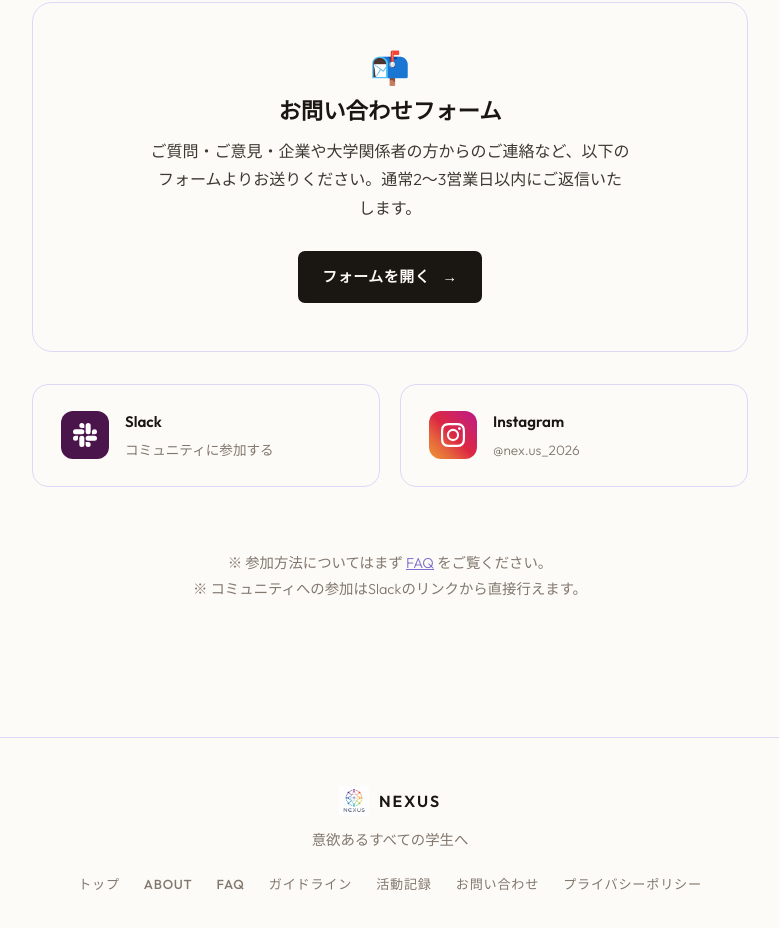
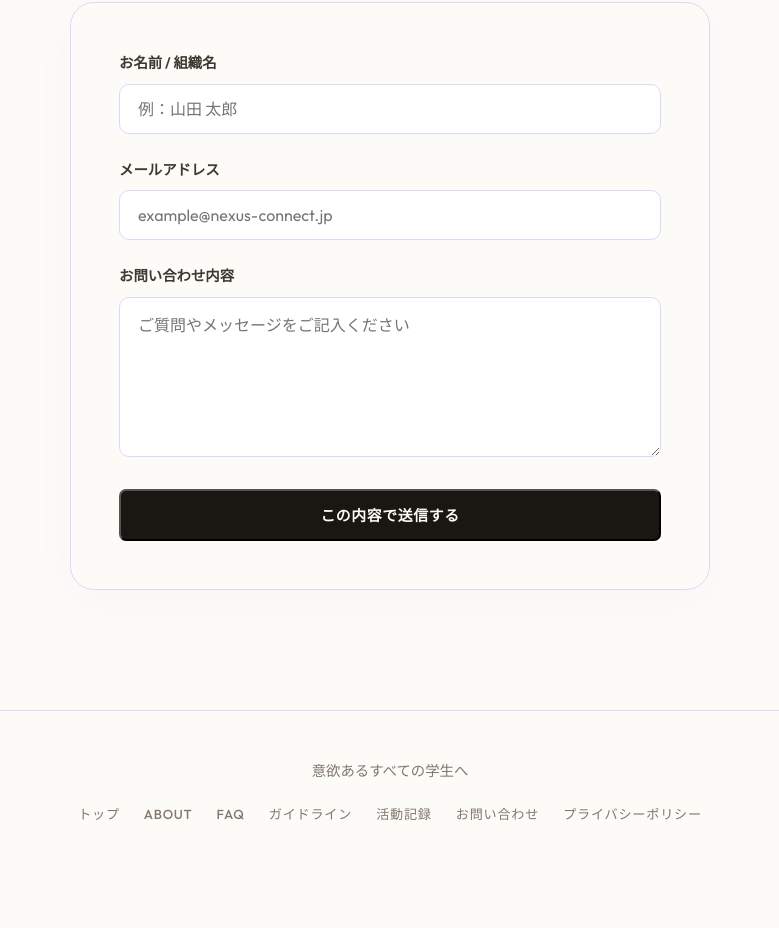
Before and after one commit to Kojki/nexus-website, a Next.js app: page /contact in a window 1280 px wide. Shown: the part 500-1428 px from the top of the page, without its empty margins (250-1029 px from the left). After the commit the page ends 1374 px from the top, so only its background shows below. Built offline with nearby package versions, Linux system fonts and the light colour scheme; no server answers.

Commit message:
Fix: Implement contact form with validation and success state

```diff
--- a/app/contact/page.tsx
+++ b/app/contact/page.tsx
@@ -1,13 +1,40 @@
+"use client";
 
+import { useState } from "react";
+import { supabase } from "@/lib/supabase";
 import Image from "next/image";
 import Link from "next/link";
 
-const joinUrl =
-  "https://join.slack.com/t/nexus-45x8670/shared_invite/zt-3x2vq5935-O7CsSen0PLwlDjNAQvpjgA";
-
-const googleFormUrl = "https://docs.google.com/forms/d/e/1FAIpQLSeSnsHqJZIojBum9DuyC5aWzTL_t6117dk4IQaUOqhaB5l_9g/viewform?usp=publish-editor";
+const joinUrl = "https://join.slack.com/t/nexus-45x8670/shared_invite/zt-3x2vq5935-O7CsSen0PLwlDjNAQvpjgA";
 
 export default function Contact() {
+  const [isSubmitted, setIsSubmitted] = useState(false);
+  const [isSubmitting, setIsSubmitting] = useState(false);
+  const [formData, setFormData] = useState({
+    name: "",
+    email: "",
+    content: "",
+  });
+
+  const handleSubmit = async (e: React.FormEvent) => {
+    e.preventDefault();
+    setIsSubmitting(true);
+
+    try {
+      const { error } = await supabase
+        .from("inquiries")
+        .insert([formData]);
+
+      if (error) throw error;
+      setIsSubmitted(true);
+    } catch (error) {
+      alert("送信に失敗しました。時間をおいて再度お試しください。");
+      console.error(error);
+    } finally {
+      setIsSubmitting(false);
+    }
+  };
+
   return (
     <main>
       <nav className="site-nav" aria-label="メインナビゲーション">
@@ -17,9 +44,7 @@ export default function Contact() {
         </Link>
         <div className="nav-links">
           <Link href="/">トップへ戻る</Link>
-          <a className="nav-cta" href={joinUrl} target="_blank" rel="noreferrer">
-            参加する
-          </a>
+          <a className="nav-cta" href={joinUrl} target="_blank" rel="noreferrer">参加する</a>
         </div>
       </nav>
 
@@ -36,80 +61,60 @@ export default function Contact() {
       </header>
 
       <section className="concept-container">
-
-        {/* Google Form カード */}
-        <div
-          className="animate-slide-up delay-100"
-          style={{
-            padding: "48px 40px",
-            background: "var(--warm-white)",
-            border: "1px solid var(--border)",
-            borderRadius: "20px",
-            marginBottom: "32px",
-            textAlign: "center",
-          }}
-        >
-          <p style={{ fontSize: "2rem", margin: "0 0 16px", lineHeight: 1 }}>📬</p>
-          <h2 style={{ fontSize: "1.4rem", fontWeight: 700, margin: "0 0 12px" }}>
-            お問い合わせフォーム
-          </h2>
-          <p style={{ color: "var(--ink-soft)", margin: "0 auto 28px", maxWidth: "480px", lineHeight: 1.8 }}>
-            ご質問・ご意見・企業や大学関係者の方からのご連絡など、以下のフォームよりお送りください。通常2〜3営業日以内にご返信いたします。
-          </p>
-          <a className="button button-dark" href={googleFormUrl} target="_blank" rel="noreferrer">
-            フォームを開く
-            <span aria-hidden="true">→</span>
-          </a>
-        </div>
-
-        {/* SNSリンク */}
-        <div
-          className="animate-slide-up delay-200"
-          style={{
-            display: "grid",
-            gridTemplateColumns: "repeat(auto-fit, minmax(240px, 1fr))",
-            gap: "20px",
-            marginBottom: "64px",
-          }}
-        >
-          <a href={joinUrl} target="_blank" rel="noreferrer" className="contact-sns-card">
-            <div className="contact-sns-icon" style={{ background: "#4A154B" }}>
-              <svg width="24" height="24" viewBox="0 0 24 24" fill="white">
-                <path d="M5.042 15.165a2.528 2.528 0 0 1-2.52 2.523A2.528 2.528 0 0 1 0 15.165a2.527 2.527 0 0 1 2.522-2.52h2.52v2.52zM6.313 15.165a2.527 2.527 0 0 1 2.521-2.52 2.527 2.527 0 0 1 2.521 2.52v6.313A2.528 2.528 0 0 1 8.834 24a2.528 2.528 0 0 1-2.521-2.522v-6.313zM8.834 5.042a2.528 2.528 0 0 1-2.521-2.52A2.528 2.528 0 0 1 8.834 0a2.528 2.528 0 0 1 2.521 2.522v2.52H8.834zM8.834 6.313a2.528 2.528 0 0 1 2.521 2.521 2.528 2.528 0 0 1-2.521 2.521H2.522A2.528 2.528 0 0 1 0 8.834a2.528 2.528 0 0 1 2.522-2.521h6.312zM18.956 8.834a2.528 2.528 0 0 1 2.522-2.521A2.528 2.528 0 0 1 24 8.834a2.528 2.528 0 0 1-2.522 2.521h-2.522V8.834zM17.688 8.834a2.528 2.528 0 0 1-2.523 2.521 2.527 2.527 0 0 1-2.52-2.521V2.522A2.527 2.527 0 0 1 15.165 0a2.528 2.528 0 0 1 2.523 2.522v6.312zM15.165 18.956a2.528 2.528 0 0 1 2.523 2.522A2.528 2.528 0 0 1 15.165 24a2.527 2.527 0 0 1-2.52-2.522v-2.522h2.52zM15.165 17.688a2.527 2.527 0 0 1-2.52-2.523 2.526 2.526 0 0 1 2.52-2.52h6.313A2.527 2.527 0 0 1 24 15.165a2.528 2.528 0 0 1-2.522 2.523h-6.313z"/>
-              </svg>
+        {isSubmitted ? (
+          <div className="success-state">
+            <div className="success-icon">✓</div>
+            <h2 style={{ fontSize: "1.8rem", marginBottom: "16px" }}>送信が完了しました</h2>
+            <p style={{ color: "var(--ink-soft)", marginBottom: "32px" }}>
+              お問い合わせありがとうございます。通常2〜3営業日以内にご返信いたします。
+            </p>
+            <Link href="/" className="button button-dark">トップページに戻る</Link>
+          </div>
+        ) : (
+          <form className="contact-form animate-slide-up" onSubmit={handleSubmit}>
+            <div className="form-group">
+              <label htmlFor="name">お名前 / 組織名</label>
+              <input
+                type="text"
+                id="name"
+                className="form-input"
+                required
+                value={formData.name}
+                onChange={(e) => setFormData({ ...formData, name: e.target.value })}
+                placeholder="例：山田 太郎"
+              />
             </div>
-            <div>
-              <p style={{ margin: "0 0 4px", fontWeight: 700, fontSize: "0.95rem", color: "var(--ink)" }}>Slack</p>
-              <p style={{ margin: 0, color: "var(--muted)", fontSize: "0.85rem" }}>コミュニティに参加する</p>
+            <div className="form-group">
+              <label htmlFor="email">メールアドレス</label>
+              <input
+                type="email"
+                id="email"
+                className="form-input"
+                required
+                value={formData.email}
+                onChange={(e) => setFormData({ ...formData, email: e.target.value })}
+                placeholder="example@nexus-connect.jp"
+              />
             </div>
-          </a>
-
-          <a href="https://www.instagram.com/nex.us_2026/?hl=ja" target="_blank" rel="noreferrer" className="contact-sns-card">
-            <div className="contact-sns-icon" style={{ background: "linear-gradient(45deg, #f09433, #e6683c, #dc2743, #cc2366, #bc1888)" }}>
-              <svg width="24" height="24" viewBox="0 0 24 24" fill="white">
-                <path d="M12 2.163c3.204 0 3.584.012 4.85.07 3.252.148 4.771 1.691 4.919 4.919.058 1.265.069 1.645.069 4.849 0 3.205-.012 3.584-.069 4.849-.149 3.225-1.664 4.771-4.919 4.919-1.266.058-1.644.07-4.85.07-3.204 0-3.584-.012-4.849-.07-3.26-.149-4.771-1.699-4.919-4.92-.058-1.265-.07-1.644-.07-4.849 0-3.204.013-3.583.07-4.849.149-3.227 1.664-4.771 4.919-4.919 1.266-.057 1.645-.069 4.849-.069zM12 0C8.741 0 8.333.014 7.053.072 2.695.272.273 2.69.073 7.052.014 8.333 0 8.741 0 12c0 3.259.014 3.668.072 4.948.2 4.358 2.618 6.78 6.98 6.98C8.333 23.986 8.741 24 12 24c3.259 0 3.668-.014 4.948-.072 4.354-.2 6.782-2.618 6.979-6.98.059-1.28.073-1.689.073-4.948 0-3.259-.014-3.667-.072-4.947-.196-4.354-2.617-6.78-6.979-6.98C15.668.014 15.259 0 12 0zm0 5.838a6.162 6.162 0 1 0 0 12.324 6.162 6.162 0 0 0 0-12.324zM12 16a4 4 0 1 1 0-8 4 4 0 0 1 0 8zm6.406-11.845a1.44 1.44 0 1 0 0 2.881 1.44 1.44 0 0 0 0-2.881z"/>
-              </svg>
+            <div className="form-group">
+              <label htmlFor="content">お問い合わせ内容</label>
+              <textarea
+                id="content"
+                className="form-textarea"
+                required
+                value={formData.content}
+                onChange={(e) => setFormData({ ...formData, content: e.target.value })}
+                placeholder="ご質問やメッセージをご記入ください"
+              ></textarea>
             </div>
-            <div>
-              <p style={{ margin: "0 0 4px", fontWeight: 700, fontSize: "0.95rem", color: "var(--ink)" }}>Instagram</p>
-              <p style={{ margin: 0, color: "var(--muted)", fontSize: "0.85rem" }}>@nex.us_2026</p>
-            </div>
-          </a>
-        </div>
-
-        <div className="animate-slide-up delay-300" style={{ textAlign: "center" }}>
-          <p style={{ color: "var(--muted)", fontSize: "0.9rem", lineHeight: 1.8 }}>
-            ※ 参加方法についてはまず <Link href="/faq" style={{ color: "var(--accent)", textDecoration: "underline" }}>FAQ</Link> をご覧ください。<br />
-            ※ コミュニティへの参加はSlackのリンクから直接行えます。
-          </p>
-        </div>
+            <button type="submit" className="button button-dark" style={{ width: "100%" }} disabled={isSubmitting}>
+              {isSubmitting ? "送信中..." : "この内容で送信する"}
+            </button>
+          </form>
+        )}
       </section>
 
       <footer>
-        <div className="footer-brand">
-          <Image src="/nexus-icon.png" alt="Nexus Logo" width={30} height={30} />
-          Nexus
-        </div>
         <p>意欲あるすべての学生へ</p>
         <nav className="footer-links" aria-label="フッターナビゲーション">
           <Link href="/">トップ</Link>
--- a/app/globals.css
+++ b/app/globals.css
@@ -912,3 +912,75 @@ footer p {
   justify-content: center;
   flex-shrink: 0;
 }
+/* Contact Form Styles */
+.contact-form {
+  max-width: 640px;
+  margin: 0 auto;
+  padding: 48px;
+  background: var(--warm-white);
+  border: 1px solid var(--border);
+  border-radius: 24px;
+  box-shadow: 0 10px 40px rgba(124, 111, 205, 0.04);
+}
+
+.form-group {
+  margin-bottom: 24px;
+}
+
+.form-group label {
+  display: block;
+  font-size: 0.9rem;
+  font-weight: 600;
+  color: var(--ink-soft);
+  margin-bottom: 8px;
+}
+
+.form-input,
+.form-textarea {
+  width: 100%;
+  padding: 14px 18px;
+  border: 1px solid var(--border);
+  border-radius: 10px;
+  background: white;
+  color: var(--ink);
+  font-family: inherit;
+  font-size: 1rem;
+  transition: all 0.2s ease;
+}
+
+.form-input:focus,
+.form-textarea:focus {
+  outline: none;
+  border-color: var(--accent);
+  box-shadow: 0 0 0 4px var(--accent-pale);
+}
+
+.form-textarea {
+  min-height: 160px;
+  resize: vertical;
+}
+
+.success-state {
+  text-align: center;
+  padding: 60px 20px;
+  animation: slideUp 0.6s cubic-bezier(0.16, 1, 0.3, 1) forwards;
+}
+
+.success-icon {
+  width: 64px;
+  height: 64px;
+  background: var(--accent-pale);
+  color: var(--accent);
+  border-radius: 50%;
+  display: flex;
+  align-items: center;
+  justify-content: center;
+  font-size: 24px;
+  margin: 0 auto 24px;
+}
+
+@media (max-width: 640px) {
+  .contact-form {
+    padding: 32px 20px;
+  }
+}
```
